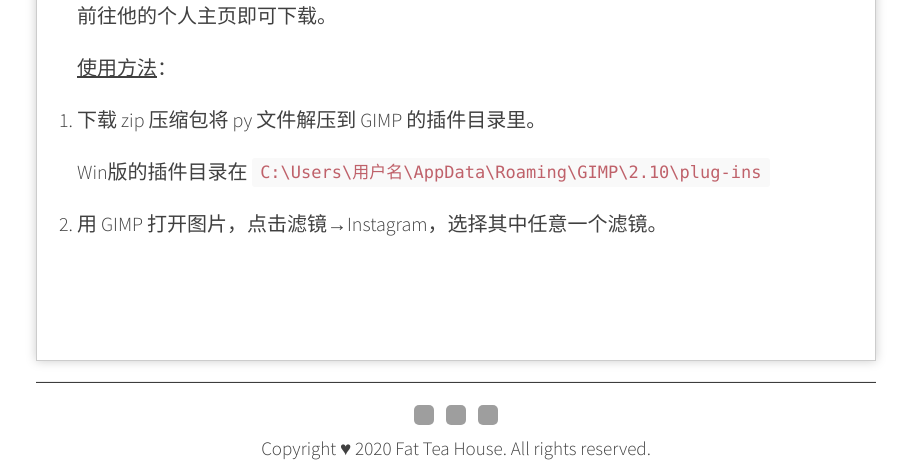
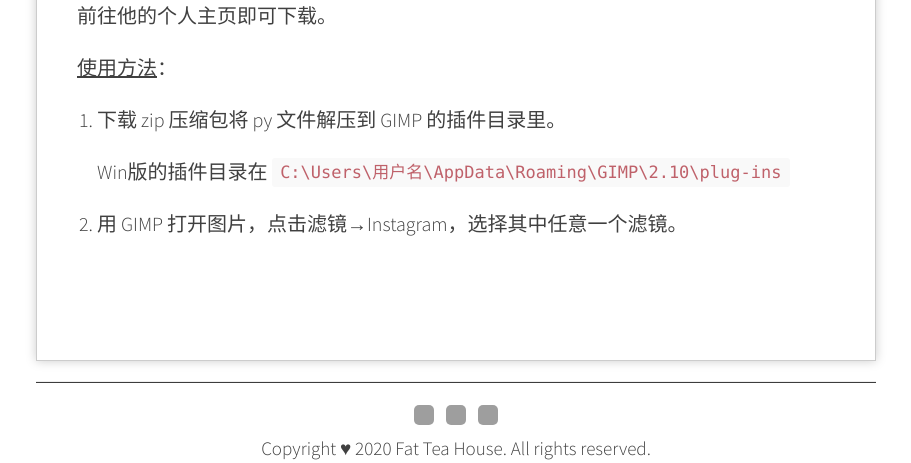
Before and after one commit to Melody-of-Oblivion/Melody-of-Oblivion.github.io, a Jekyll site: the page built from _posts/2020-12-13-gimp-ig-filterlens.md, in a window 1280 px wide and 1130 px high. Shown: the part 667-1130 px from the top of the window, without its empty margins (184-1095 px from the left). Built offline with Jekyll 4.4.1, drawn with Linux system fonts in a browser that asks for light colours; grey boxes are pictures that could not be loaded.

Commit message:
Update styles.scss

```diff
--- a/assets/css/styles.scss
+++ b/assets/css/styles.scss
@@ -105,7 +105,7 @@ ul {
 
 ol {
   list-style: decimal;
-	padding-left: 0;
+	padding-left: 1rem;
 
   li {
     margin-bottom: .25rem;
```
